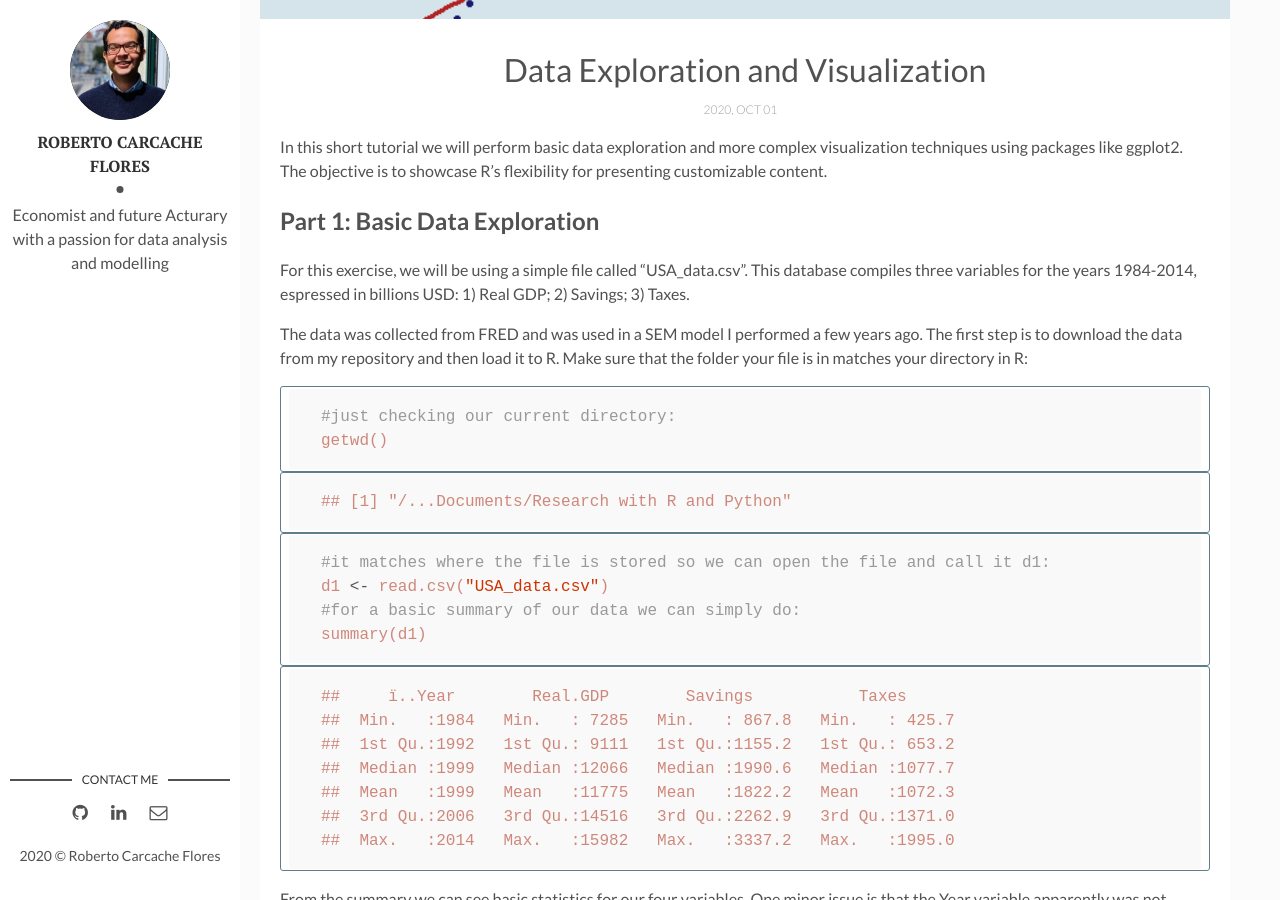
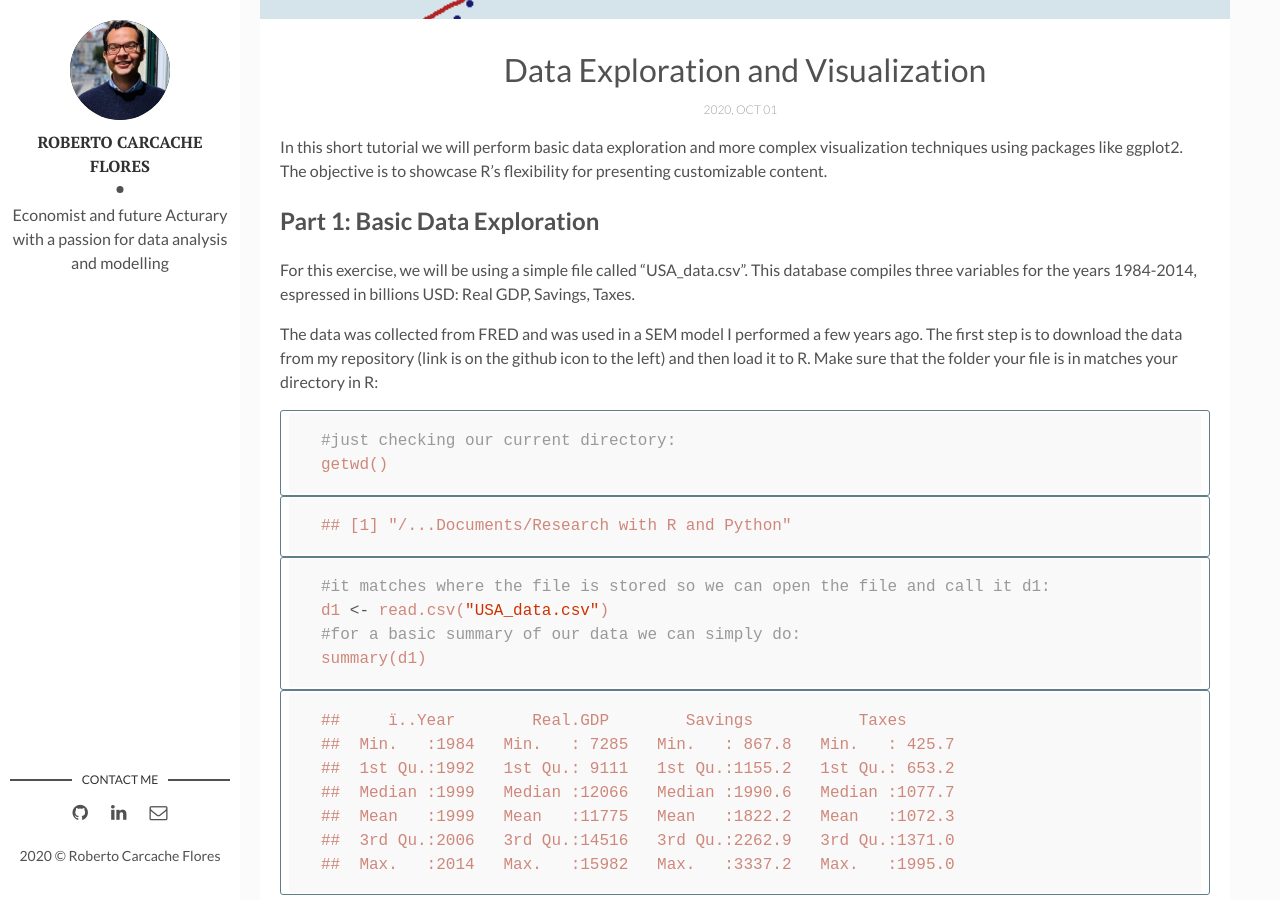
Before and after one commit to rcarcacheflores/Research, a Jekyll site: the page built from _posts/2020-10-1-post3.md, in a window 1280 px wide and 900 px high, scrolled down 501 px. Built offline with Jekyll 4.4.1, drawn with Linux system fonts in a browser that asks for light colours.

Commit message:
Update 2020-10-1-post3.md

````diff
--- a/_posts/2020-10-1-post3.md
+++ b/_posts/2020-10-1-post3.md
@@ -18,12 +18,12 @@ Part 1: Basic Data Exploration
 
 For this exercise, we will be using a simple file called
 “USA\_data.csv”. This database compiles three variables for the years
-1984-2014, espressed in billions USD: 1) Real GDP; 2) Savings; 3) Taxes.
+1984-2014, espressed in billions USD: Real GDP, Savings, Taxes.
 
 The data was collected from FRED and was used in a SEM model I performed
 a few years ago. The first step is to download the data from my
-repository and then load it to R. Make sure that the folder your file is
-in matches your directory in R:
+repository (link is on the github icon to the left) and then load it to R.
+Make sure that the folder your file is in matches your directory in R:
 
 ``` r
 #just checking our current directory:
````
